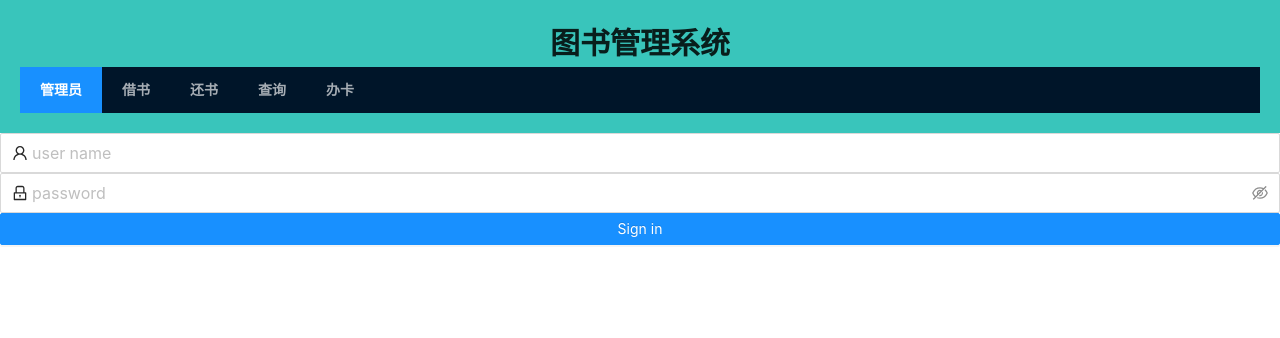
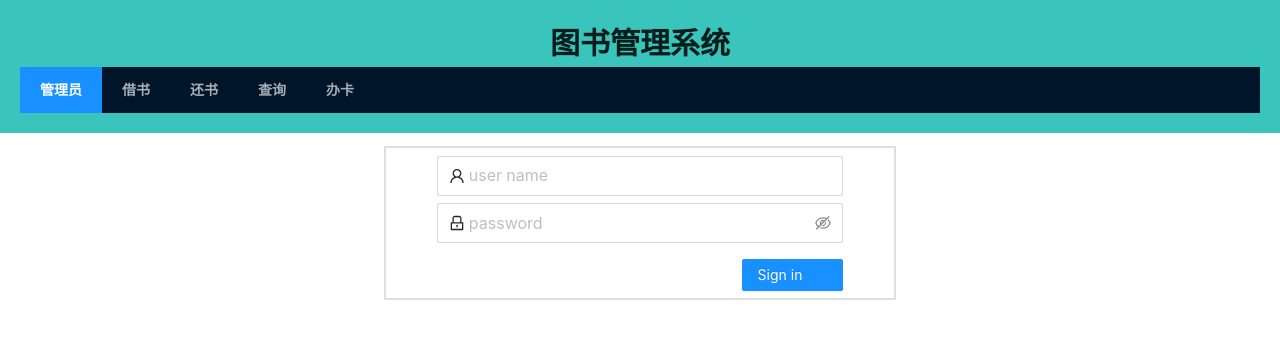
Before and after one commit to ALazyFrog/db-2022-spring-front, a React (Create React App) app: page / in a window 1280 px wide. Shown: the top 338 px of the page. Built offline with nearby package versions, Linux system fonts and the light colour scheme.

Commit message:
edit css

```diff
--- a/src/page/AdminPage/AdminPage.css
+++ b/src/page/AdminPage/AdminPage.css
@@ -0,0 +1,26 @@
+.InputBox{
+    display: flex;
+    margin-left:10%;
+    margin-right:10%;
+    margin-top: 1.5%;
+    margin-bottom: 1.5%;
+    width: auto;
+}
+
+.Button{
+    display: flex;
+    margin-left:70%;
+    margin-top: 3%;
+    margin-bottom: 1.5%;
+    width: 20%;
+    text-align: center;
+    vertical-align:middle;
+}
+
+.border{
+    border:0.2em solid rgba(192, 187, 187, 0.5);
+    height: auto;
+    margin-left: 30%;
+    margin-right: 30%;
+    margin-top: 1%;
+}
--- a/src/page/AdminPage/AdminPage.js
+++ b/src/page/AdminPage/AdminPage.js
@@ -6,11 +6,15 @@ function AdminPage() {
     return (
         <div>
             <Header keyValue="admin" />
-            <Input size="large" placeholder="user name" prefix={<UserOutlined />} />
-            <Input.Password size="large" placeholder="password" prefix={<LockOutlined />} />
-            <Button type="primary" block>
-                Sign in
-            </Button>
+            <div className='border'>
+                <Input className='InputBox' size="large"
+                    placeholder="user name" prefix={<UserOutlined />} />
+                <Input.Password className='InputBox'  size="large"
+                    placeholder="password" prefix={<LockOutlined />} />
+                <Button className='Button' type="primary">
+                    Sign in
+                </Button>
+            </div>
         </div>
 
     )
--- a/src/page/BorrowPage/BorrowPage.css
+++ b/src/page/BorrowPage/BorrowPage.css
@@ -0,0 +1,26 @@
+.InputBox{
+    display: flex;
+    margin-left:10%;
+    margin-right:10%;
+    margin-top: 1.5%;
+    margin-bottom: 1.5%;
+    width: auto;
+}
+
+.Button{
+    display: flex;
+    margin-left:70%;
+    margin-top: 3%;
+    margin-bottom: 1.5%;
+    width: 20%;
+    text-align: center;
+    vertical-align:middle;
+}
+
+.border{
+    border:0.2em solid rgba(192, 187, 187, 0.5);
+    height: auto;
+    margin-left: 30%;
+    margin-right: 30%;
+    margin-top: 1%;
+}
--- a/src/page/BorrowPage/BorrowPage.js
+++ b/src/page/BorrowPage/BorrowPage.js
@@ -9,12 +9,15 @@ function BorrowPage() {
     return (
         <div>
             <Header keyValue="borrow" />
-            <Input showCount maxLength={7} onChange={onChange} size="large" placeholder="cno" prefix={<CreditCardOutlined />} />
-            <Input showCount maxLength={8} onChange={onChange} size="large" placeholder="bno" prefix={<BookOutlined />} />
-            <DatePicker.RangePicker size="large" style={{ width: '100%' }} />
-            <Button type="primary" block>
-                Borrow
-            </Button>
+            <div className='border'>
+                <Input className='InputBox' showCount maxLength={7} onChange={onChange} size="large" placeholder="cno" prefix={<CreditCardOutlined />} />
+                <Input className='InputBox' showCount maxLength={8} onChange={onChange} size="large" placeholder="bno" prefix={<BookOutlined />} />
+                <DatePicker.RangePicker className='InputBox'/>
+                <Button className='Button' type="primary">
+                    Borrow
+                </Button>
+            </div>
+
         </div>
     )
 }
--- a/src/page/CardPage/CardPage.css
+++ b/src/page/CardPage/CardPage.css
@@ -0,0 +1,26 @@
+.InputBox{
+    display: flex;
+    margin-left:10%;
+    margin-right:10%;
+    margin-top: 1.5%;
+    margin-bottom: 1.5%;
+    width: auto;
+}
+
+.Button1{
+    display: flex;
+    margin-left:10%;
+    margin-top: 3%;
+    margin-bottom: 1.5%;
+    width: 80%;
+    text-align: center;
+    vertical-align:middle;
+}
+
+.border{
+    border:0.2em solid rgba(192, 187, 187, 0.5);
+    height: auto;
+    margin-left: 30%;
+    margin-right: 30%;
+    margin-top: 1%;
+}
--- a/src/page/CardPage/CardPage.js
+++ b/src/page/CardPage/CardPage.js
@@ -10,20 +10,22 @@ function CardPage() {
     return (
         <div>
             <Header keyValue="card" />
-            <Input size="large" placeholder="name" prefix={<UserOutlined />} />
-            <Input size="large" placeholder="department" prefix={<HomeOutlined />} />
-            <Select style={{ width: '100%' }} onChange={handleChange} block>
+            <div className='border'>
+                <Input className='InputBox' size="large" placeholder="name" prefix={<UserOutlined />} />
+                <Input className='InputBox' size="large" placeholder="department" prefix={<HomeOutlined />} />
+                <Select className='InputBox' placeholder="Identify" onChange={handleChange}>
                     <Option value="T">教师</Option>
                     <Option value="G">研究生</Option>
                     <Option value="U">本科生</Option>
                     <Option value="O">管理人员</Option>
                 </Select>
-            <Button type="primary" block>
+                <Button className='Button1' type="primary" >
                     Add Card
                 </Button>
-            <Button type="primary" danger block>
+                <Button className='Button1' type="primary" danger>
                     Delete Card
                 </Button>
+            </div>
         </div>
     )
 }
--- a/src/page/QueryPage/QueryPage.css
+++ b/src/page/QueryPage/QueryPage.css
@@ -0,0 +1,26 @@
+.InputBox{
+    display: flex;
+    margin-left:10%;
+    margin-right:10%;
+    margin-top: 1.5%;
+    margin-bottom: 1.5%;
+    width: auto;
+}
+
+.Button{
+    display: flex;
+    margin-left:70%;
+    margin-top: 3%;
+    margin-bottom: 1.5%;
+    width: 20%;
+    text-align: center;
+    vertical-align:middle;
+}
+
+.border{
+    border:0.2em solid rgba(192, 187, 187, 0.5);
+    height: auto;
+    margin-left: 30%;
+    margin-right: 30%;
+    margin-top: 1%;
+}
--- a/src/page/ReturnPage/ReturnPage.css
+++ b/src/page/ReturnPage/ReturnPage.css
@@ -0,0 +1,26 @@
+.InputBox{
+    display: flex;
+    margin-left:10%;
+    margin-right:10%;
+    margin-top: 1.5%;
+    margin-bottom: 1.5%;
+    width: auto;
+}
+
+.Button{
+    display: flex;
+    margin-left:70%;
+    margin-top: 3%;
+    margin-bottom: 1.5%;
+    width: 20%;
+    text-align: center;
+    vertical-align:middle;
+}
+
+.border{
+    border:0.2em solid rgba(192, 187, 187, 0.5);
+    height: auto;
+    margin-left: 30%;
+    margin-right: 30%;
+    margin-top: 1%;
+}
--- a/src/page/ReturnPage/ReturnPage.js
+++ b/src/page/ReturnPage/ReturnPage.js
@@ -9,12 +9,14 @@ function ReturnPage() {
     return (
         <div>
             <Header keyValue="return" />
-            <Input showCount maxLength={7} onChange={onChange} size="large" placeholder="cno" prefix={<CreditCardOutlined />} />
-            <Input showCount maxLength={8} onChange={onChange} size="large" placeholder="bno" prefix={<BookOutlined />} />
+            <div className='border'>
+                <Input className='InputBox' showCount maxLength={7} onChange={onChange} placeholder="cno" prefix={<CreditCardOutlined />} />
+                <Input className='InputBox' showCount maxLength={8} onChange={onChange} placeholder="bno" prefix={<BookOutlined />} />
 
-            <Button type="primary" block>
-                Return
-            </Button>
+                <Button className='Button' type="primary">
+                    Return
+                </Button>
+            </div>
         </div>
     )
 }
```
Lines whose indentation alone changed are shown as unchanged.
